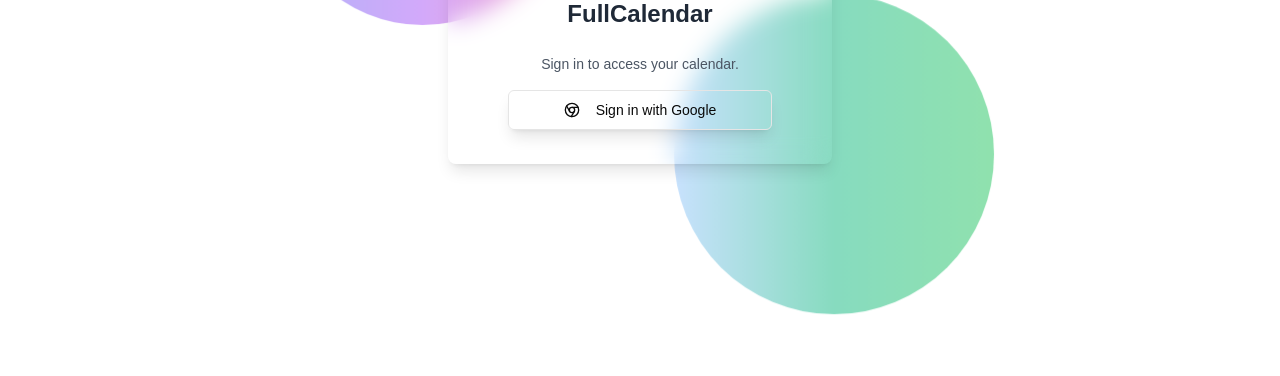
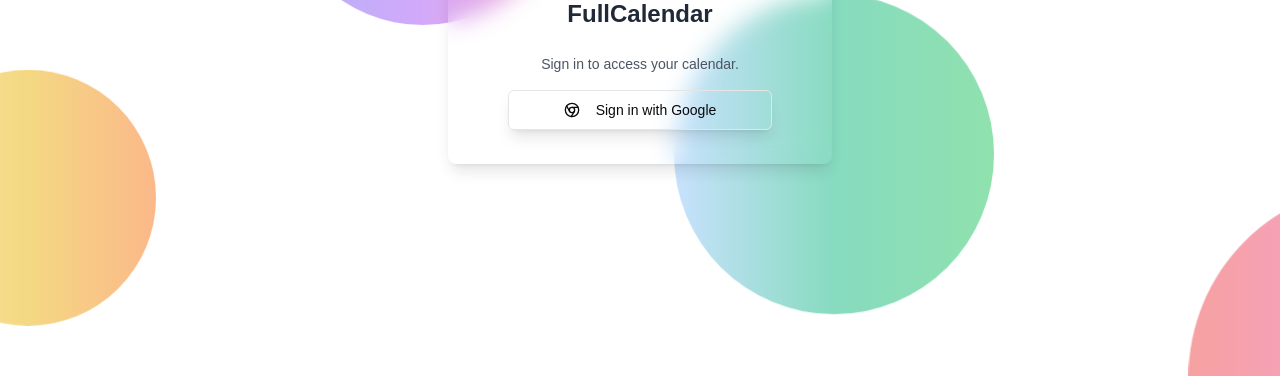
Before and after one commit to taynanhott/fullcalendar-manager, a Next.js app: page /portal/sign-in in a window 1280 px wide. Shown: the part 368-744 px from the top of the page. Built offline with nearby package versions, Linux system fonts and the light colour scheme; no server answers.

Commit message:
added new circles in login page

```diff
--- a/src/app/globals.css
+++ b/src/app/globals.css
@@ -218,6 +218,16 @@
   }
 }
 
+@keyframes rotateCircleInverse {
+  0% {
+    transform: rotate(0deg) translateX(10px) rotate(0deg);
+  }
+
+  100% {
+    transform: rotate(-360deg) translateX(10px) rotate(360deg);
+  }
+}
+
 @layer utilities {
   .animate-float-slow {
     animation: rotateCircle 10s linear infinite;
@@ -228,4 +238,14 @@
     animation: rotateCircle 7s linear infinite;
     transform-origin: center;
   }
+
+  .animate-float-slow-inverse {
+    animation: rotateCircleInverse 13s linear infinite;
+    transform-origin: center;
+  }
+
+  .animate-float-fast-inverse {
+    animation: rotateCircleInverse 7s linear infinite;
+    transform-origin: center;
+  }
 }
--- a/src/app/portal/sign-in/page.tsx
+++ b/src/app/portal/sign-in/page.tsx
@@ -3,11 +3,16 @@
 
 export default function LoginPage() {
     return (
-        <div className="flex items-center justify-center min-h-screen bg-white overflow-x-hidden">
+        <div className="flex items-center justify-center min-h-screen bg-white overflow-hidden h-screen">
             <div className="relative w-10/12 md:w-96 lg:w-96">
                 {/* Decorative circles */}
                 <div className="absolute -top-40 -left-40 w-72 h-72 bg-gradient-to-r from-indigo-500 via-purple-500 to-pink-500 rounded-full opacity-50 overflow-x-hidden animate-float-slow" />
                 <div className="absolute -bottom-40 -right-40 w-80 h-80 bg-gradient-to-r from-blue-300 via-emerald-500 to-green-500 rounded-full opacity-50 overflow-x-hidden animate-float-fast" />
+                <div className="absolute top-40 -left-[550px] w-64 h-64 bg-gradient-to-r from-amber-300 via-yellow-500 to-orange-500 rounded-full opacity-50 animate-float-fast-inverse" />
+                <div className="absolute -top-96 left-96 w-64 h-64 bg-gradient-to-r from-amber-300 via-yellow-500 to-orange-500 rounded-full opacity-50 animate-float-fast-inverse" />
+                <div className="absolute top-72 left-[750px] w-96 h-96 bg-gradient-to-r from-red-500 via-pink-500 to-rose-500 rounded-full opacity-50 animate-float-slow" />
+                <div className="absolute -top-[500px] -left-[600px] w-96 h-96 bg-gradient-to-r from-indigo-800 via-blue-500 to-blue-300 rounded-full opacity-50 animate-float-slow-inverse" />
+
 
                 {/* Login card */}
                 <div className="relative p-8 rounded-lg shadow-lg border-transparent border-2 backdrop-blur-md">
```
